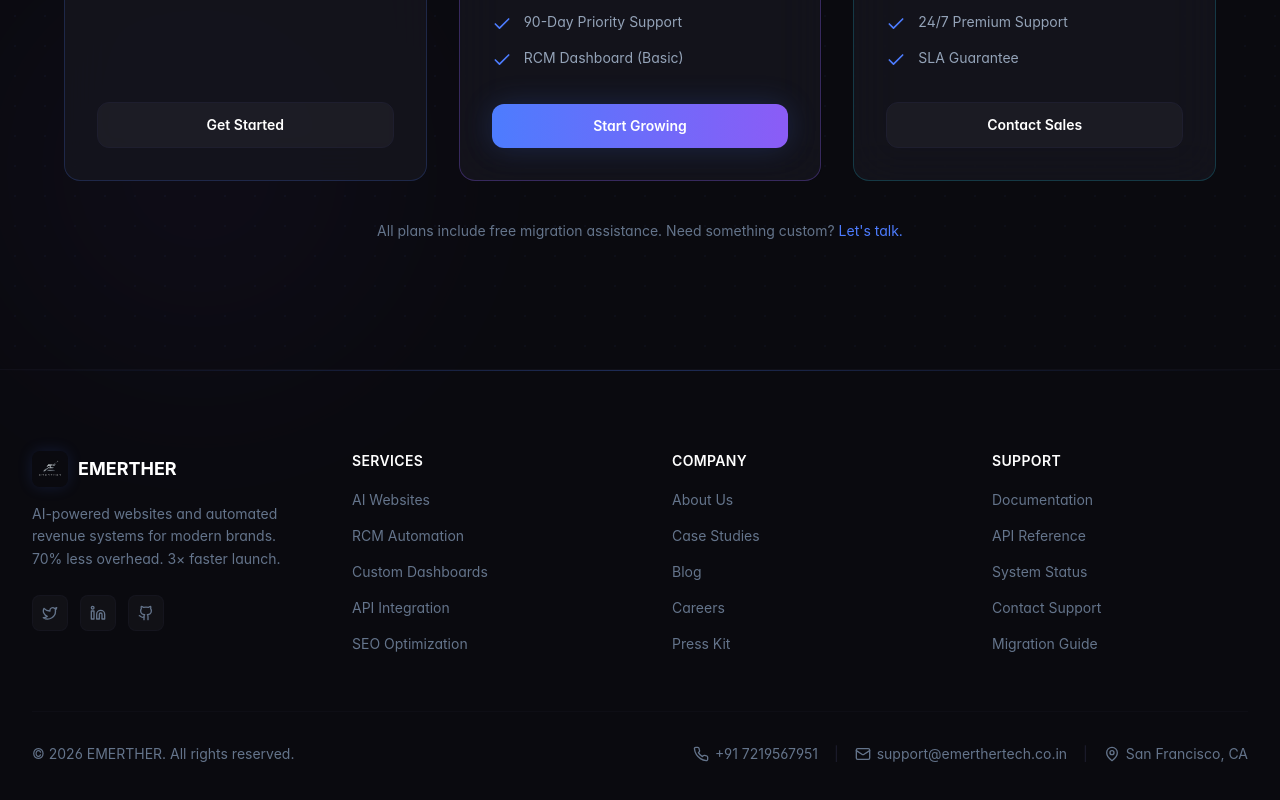
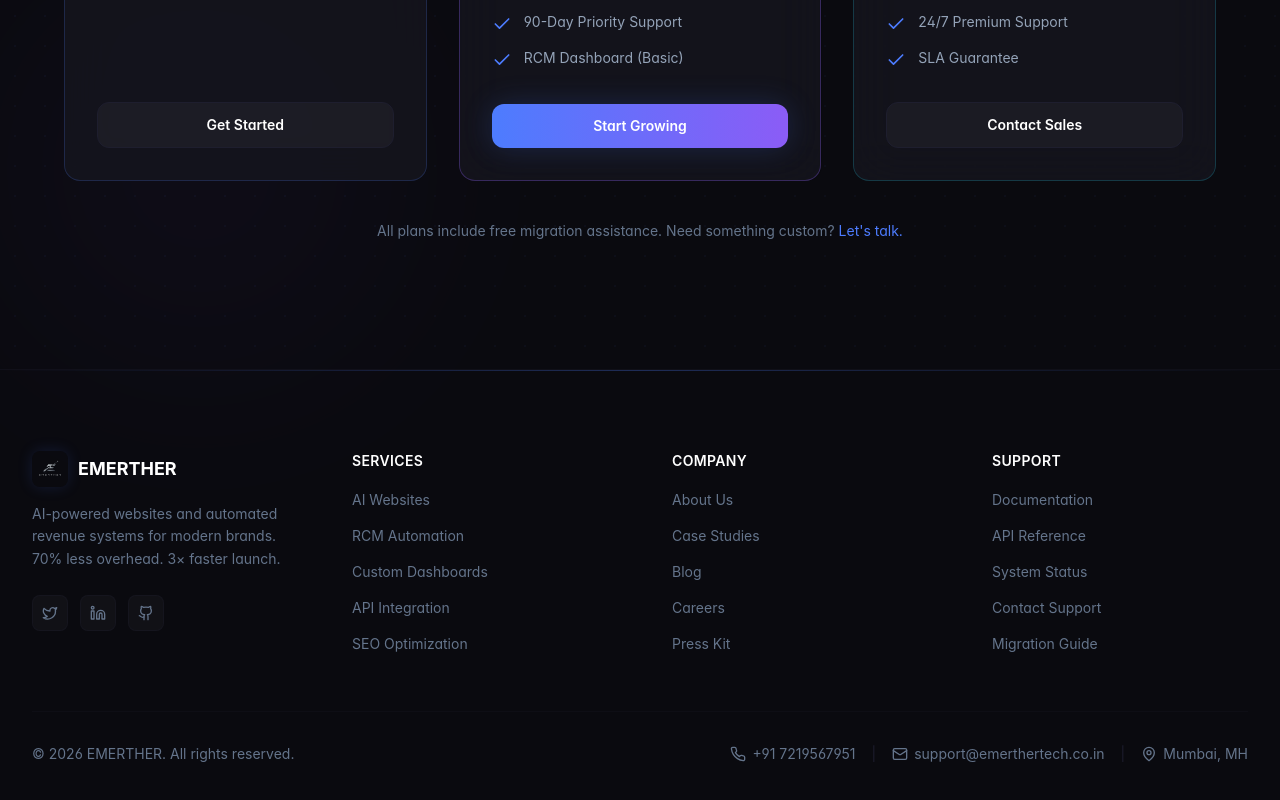
Before and after one commit to ketangunjal/emerther-landing, a Next.js app: page / in a window 1280 px wide. Shown: the part 4495-5295 px from the top of the page. Built offline with nearby package versions, Linux system fonts and the light colour scheme.

Commit message:
Update company location to Mumbai, MH

```diff
--- a/src/components/Footer.tsx
+++ b/src/components/Footer.tsx
@@ -84,7 +84,7 @@ export default function Footer() {
             <span className="text-daisy-border hidden sm:inline">|</span>
             <span className="inline-flex items-center gap-1.5">
               <MapPin className="w-4 h-4" />
-              <span>San Francisco, CA</span>
+              <span>Mumbai, MH</span>
             </span>
           </div>
         </div>
```
